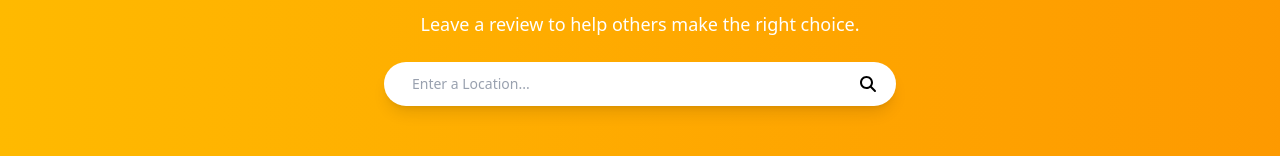
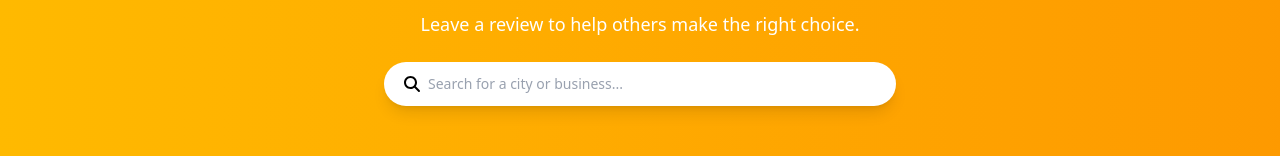
Before and after one commit to Opia12345/Vetra, a React (Vite) app: page /review in a window 1280 px wide. Shown: the part 223-379 px from the top of the page. Built offline with nearby package versions, Linux system fonts and the light colour scheme.

Commit message:
chore: updates

```diff
--- a/src/components/Header.tsx
+++ b/src/components/Header.tsx
@@ -2,7 +2,6 @@ import { useState, useRef, useEffect } from "react";
 import { faSearch } from "@fortawesome/free-solid-svg-icons";
 import { FontAwesomeIcon } from "@fortawesome/react-fontawesome";
 
-// List of popular locations
 const popularLocations = [
   "New York, USA",
   "Los Angeles, USA",
@@ -65,7 +64,6 @@ const Header = () => {
               <h5 className="px-5 py-2 text-gray-500 text-sm">
                 Popular Locations
               </h5>
-              <hr />
               {filteredLocations.map((location, index) => (
                 <li
                   key={index}
--- a/src/pages/About.tsx
+++ b/src/pages/About.tsx
@@ -62,7 +62,7 @@ const About: React.FC<InteractionPopupProps> = ({
         <h1 className="text-4xl font-bold text-gray-900">About Us</h1>
         <p className="text-lg text-gray-600 max-w-2xl mt-4">
           Welcome to
-          <span className="text-amber-500 font-semibold"> Vetra</span>, where we
+          <span className="text-amber-500 font-semibold"> ReviewCloud</span>, where we
           strive to provide the best experiences for our users. Our mission is
           to create innovative solutions that make life easier and more
           enjoyable.
@@ -103,7 +103,7 @@ const About: React.FC<InteractionPopupProps> = ({
         <p className="text-gray-700 mt-10 max-w-3xl">
           Whether you're here to explore, learn, or collaborate, we’re excited
           to have you on this journey with us. Thank you for choosing{" "}
-          <span className="text-amber-500 font-semibold">Vetra</span>!
+          <span className="text-amber-500 font-semibold">ReviewCloud</span>!
         </p>
       </div>
 
--- a/src/pages/Review.tsx
+++ b/src/pages/Review.tsx
@@ -1,4 +1,4 @@
-import { useState } from "react";
+import { useEffect, useRef, useState } from "react";
 import { navLinks } from "../data/data.ts";
 import { NavLink } from "react-router-dom";
 import NavSectionOne from "../components/NavSectionOne.tsx";
@@ -14,12 +14,42 @@ interface InteractionPopupProps {
   onClose: () => void;
 }
 
+const popularLocations = [
+  "McDonald's",
+  "Los Angeles, USA",
+  "Apple",
+  "London, UK",
+  "Starbucks",
+  "Tesla",
+];
+
 const Review: React.FC<InteractionPopupProps> = ({
   onLoginClick,
   isOpen,
   onClose,
 }) => {
   const [mobileNav, setMobileNav] = useState(false);
+  const [searchTerm, setSearchTerm] = useState("");
+  const [isDropdownVisible, setDropdownVisible] = useState(false);
+  const searchRef = useRef<HTMLDivElement | null>(null);
+
+  useEffect(() => {
+    const handleClickOutside = (event: MouseEvent) => {
+      if (
+        searchRef.current &&
+        !searchRef.current.contains(event.target as Node)
+      ) {
+        setDropdownVisible(false);
+      }
+    };
+
+    document.addEventListener("mousedown", handleClickOutside);
+    return () => document.removeEventListener("mousedown", handleClickOutside);
+  }, []);
+
+  const filteredLocations = popularLocations.filter((location) =>
+    location.toLowerCase().includes(searchTerm.toLowerCase())
+  );
 
   return (
     <section className="">
@@ -67,26 +97,54 @@ const Review: React.FC<InteractionPopupProps> = ({
           <p className="text-lg mt-3 font-medium">
             Leave a review to help others make the right choice.
           </p>
-          <div className="bg-white rounded-full shadow-lg w-full max-w-lg px-5 py-3 mt-6 flex items-center">
-            <input
-              type="search"
-              className="w-full outline-none text-gray-700 placeholder:text-gray-400 text-sm px-2 bg-transparent"
-              placeholder="Enter a Location..."
-            />
-            <FontAwesomeIcon className="text-black" icon={faSearch} />
+
+          <div ref={searchRef} className="relative w-full max-w-lg mt-6">
+            <div className="bg-white rounded-full shadow-lg px-5 py-3 flex items-center">
+              <FontAwesomeIcon className="text-black" icon={faSearch} />
+              <input
+                type="search"
+                className="w-full outline-none text-gray-700 placeholder:text-gray-400 text-sm px-2 bg-transparent"
+                placeholder="Search for a city or business..."
+                value={searchTerm}
+                onFocus={() => setDropdownVisible(true)}
+                onChange={(e) => setSearchTerm(e.target.value)}
+              />
+            </div>
+
+            {isDropdownVisible && filteredLocations.length > 0 && (
+              <ul className="absolute left-0 right-0 mt-2 bg-white text-left rounded-lg shadow-lg overflow-hidden">
+                <h5 className="px-5 py-2 text-gray-500 text-sm">
+                  Popular Locations
+                </h5>
+                {filteredLocations.map((location, index) => (
+                  <li
+                    key={index}
+                    className="px-5 py-2 text-gray-700 hover:bg-gray-100 cursor-pointer"
+                    onClick={() => {
+                      setSearchTerm(location);
+                      setDropdownVisible(false);
+                    }}
+                  >
+                    {location}
+                  </li>
+                ))}
+              </ul>
+            )}
           </div>
         </div>
       </div>
 
       <div className="flex justify-center flex-col p-8 items-center">
         <img src="/review.svg" className="md:w-[40%]" alt="" />
-        <p className="text-slate-600 md:text-lg text-xs text-center">Register now and get the full user experience, you're just one click away!</p>
+        <p className="text-slate-600 md:text-lg text-xs text-center">
+          Register now and get the full user experience, you're just one click
+          away!
+        </p>
       </div>
 
       {isOpen && <InteractionPopup isOpen={isOpen} onClose={onClose} />}
 
-        <Footer />
-
+      <Footer />
     </section>
   );
 };
```
Also changed, not shown: 3 other files (tests, documents, lock files or other folders).
